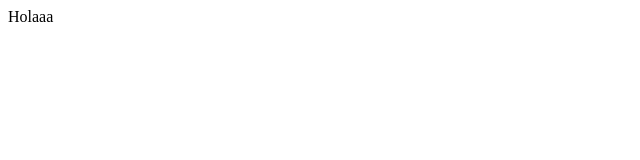
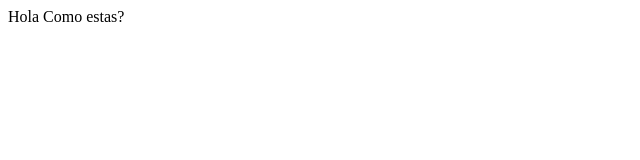
Before and after one commit to passananteg/proyectoDemoCursoPrework, a plain HTML site: page index.html in a window 1280 px wide. Shown: the full height of the page, 0-640 px from the left. Drawn offline with Linux system fonts and the light colour scheme.

Commit message:
cambios agregamos sitio

```diff
--- a/index.html
+++ b/index.html
@@ -7,6 +7,6 @@
     <title>Test</title>
 </head>
 <body>
-    <article>Holaaa</article>
+    <article>Hola Como estas?</article>
 </body>
 </html>
```
